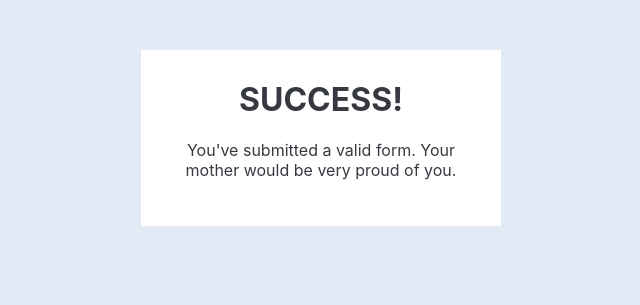
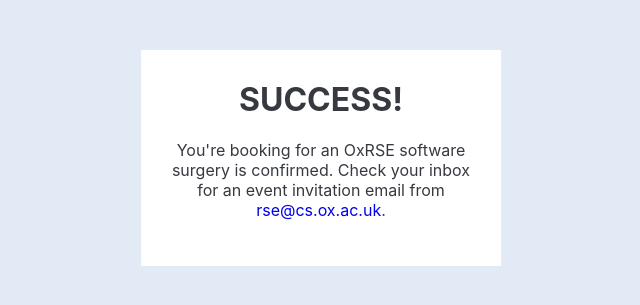
Before and after one commit to martinjrobins/software_surgeries, a Flask app: page /success in a window 1280 px wide. Shown: the top 305 px of the page, without its empty margins (319-959 px from the left). Run offline with Flask 2, Linux system fonts and the light colour scheme; some libraries are stand-ins or nearby versions.

Commit message:
added github integration, improved form and added email conf

```diff
--- a/application.py
+++ b/application.py
@@ -7,10 +7,38 @@
 import flask
 import logging
 import iso8601
+import requests
+import os
 
 from SurgeryForm import SurgeryForm
+from emailInvite import email_invite
 
 logging.basicConfig(filename='booking.log', level=logging.INFO)
+
+
+GITHUB_AUTH_TOKEN = os.environ.get('GITHUB_AUTH_TOKEN')
+GITHUB_API_URL = 'https://api.github.com'
+GITHUB_AUTH_HEADER = {
+    'Content-Type': 'application/json',
+    'Authorization': 'token {}'.format(GITHUB_AUTH_TOKEN)
+}
+GITHUB_OWNER = 'OxfordRSE'
+GITHUB_REPO = 'software-surgeries'
+
+
+def github_post(payload, url):
+    results = requests.post(GITHUB_API_URL + url,
+                            json=payload, headers=GITHUB_AUTH_HEADER)
+    results.raise_for_status()
+    return results.json()
+
+
+def github_get(payload, url):
+    results = requests.get(GITHUB_API_URL + url,
+                           json=payload, headers=GITHUB_AUTH_HEADER)
+    results.raise_for_status()
+    return results.json()
+
 
 SCOPES = [
     'https://www.googleapis.com/auth/calendar.events',
@@ -29,6 +57,21 @@
 app.config.from_pyfile('config.cfg')
 
 
+def get_google_link(title, start_date, end_date, details):
+    """
+    start/end_date = YmdTH00
+    """
+    return ('http: // www.google.com/calendar/render?'
+            'action=TEMPLATE'
+            '&text={}'
+            '&dates={}/{}]'
+            '&details={}'
+            '&location=telecon'
+            '&sf=true&output=xml').format(
+        title, start_date, end_date, details
+    )
+
+
 def get_upcoming_events(service, calenderId):
     logging.debug('Get upcoming events')
     # 'Z' indicates UTC time
@@ -39,21 +82,83 @@
     return events_result.get('items', [])
 
 
-def book_event(service, calender_id, event, name, email, description):
-    logging.debug('Booking event {} {}: {}, {}, {}'.format(
-        event['id'], event['summary'], name, email, description))
+def book_event(service, calender_id, event, form):
+    logging.debug('Booking event {} {} {}'.format(calender_id, event, form))
+
+    start_date = iso8601.parse_date(event['start']['dateTime'])
+    end_date = iso8601.parse_date(event['end']['dateTime'])
+    date_readable = \
+        '{}: {} - {}'.format(
+            start_date.strftime("%A %d. %B %Y"),
+            start_date.strftime("%H:%M"),
+            end_date.strftime("%H:%M")
+        )
+    start_date_googleformat = start_date.strftime("%Y%M%DT%H%M00")
+    end_date_googleformat = end_date.strftime("%Y%M%DT%H%M00")
+
+    markdown = '''
+###### Name
+{}
+###### Affiliation
+{}
+###### Contact email address
+{}
+###### Short description of your software
+{}
+###### How might we be able to help?
+{}
+###### Useful information
+{}
+###### Date
+{}
+'''.format(
+        form.name.data,
+        form.affiliation.data,
+        form.email.data,
+        form.description.data,
+        form.how.data,
+        form.other.data,
+        date_readable,
+    )
 
     body = copy.copy(event)
     body.update({
         "summary": BOOKED_PREFIX + event['summary'],
-        "description": "Name: {}\nEmail: {}\nHow we can help: {}".format(
-            name, email, description
-        )
+        "description": markdown
     })
+
+    logging.debug('updating calender with body: {}'.format(body))
 
     service.events().update(calendarId=calender_id,
                             eventId=event['id'],
                             body=body).execute()
+    url = '/repos/{}/{}/issues'.format(GITHUB_OWNER, GITHUB_REPO)
+    payload = {
+        "title": "{} ({})".format(form.name.data, form.affiliation.data),
+        "body": markdown,
+        "assignees": [
+        ],
+    }
+    logging.debug('github post to url {} with payload {}'.format(url, payload))
+    github_post(payload, url)
+
+    warning = '''
+This is an automated email to confirm your software surgery booking
+
+Do not reply to this email, if you want to email the OxRSE group please use
+rse@cs.ox.ac.uk
+
+'''
+
+    email_invite(to_email=form.email.data,
+                 from_email="oxfordrse@gmail.com",
+                 subject="Software surgery for {} ({})".format(
+                     form.name.data, form.affiliation.data),
+                 location="tbd",
+                 description=warning + markdown,
+                 start=start_date,
+                 end=end_date
+                 )
 
 
 @app.route('/', methods=('GET', 'POST'))
@@ -69,7 +174,7 @@
     potential_events = get_upcoming_events(service, CALENDER_ID)
     events = [e for e in potential_events
               if not e['summary'].startswith(BOOKED_PREFIX)]
-    events = events[:10]
+    events = events[: 10]
 
     form = SurgeryForm()
     choices = []
@@ -89,10 +194,7 @@
         event = [e for e in events if e['id'] == form.date.data][0]
         book_event(service,
                    CALENDER_ID,
-                   event,
-                   form.name.data,
-                   form.email.data,
-                   form.body.data)
+                   event, form)
 
         return flask.redirect(flask.url_for('success'))
 
--- /dev/null
+++ b/emailInvite.py
@@ -0,0 +1,75 @@
+from email.mime.text import MIMEText
+from email.mime.base import MIMEBase
+from email.mime.multipart import MIMEMultipart
+from email import encoders
+import smtplib
+import datetime as dt
+import icalendar
+import logging
+import uuid
+from mailjet_rest import Client
+import os
+
+MAIL_USER = 'ce9728ec796be11ea918e9dfd32652d5'
+MAIL_PASSWORD = os.environ.get('MAIL_PASSWORD')
+MAIL_SERVER = 'in-v3.mailjet.com'
+
+def email_invite(to_email, from_email, subject, location, description, start, end):
+    logging.debug('send email with params {}'.format({
+        "to_email": to_email,
+        "from_email": from_email,
+        "subject": subject,
+        "location": location,
+        "description": description,
+        "start": start,
+        "end": end,
+    }))
+    # Timezone to use for our dates - change as needed
+    cal = icalendar.Calendar()
+    cal.add('prodid', '-//My calendar application//example.com//')
+    cal.add('version', '2.0')
+    cal.add('method', "REQUEST")
+    event = icalendar.Event()
+    event.add('attendee', to_email)
+    event.add('attendee', to_email)
+    event.add('organizer', from_email)
+    event.add('status', "confirmed")
+    event.add('category', "Event")
+    event.add('summary', subject)
+    event.add('description', description)
+    event.add('location', "tbd")
+    event.add('dtstart', start)
+    event.add('dtend', end)
+    event.add('dtstamp', dt.datetime.now())
+    event['uid'] = uuid.uuid1()  # Generate some unique ID
+    event.add('priority', 5)
+    event.add('sequence', 1)
+    event.add('created', dt.datetime.now())
+
+    cal.add_component(event)
+
+    msg = MIMEMultipart("alternative")
+
+    msg["Subject"] = subject
+    msg["From"] = from_email
+    msg["To"] = to_email
+    msg["Content-class"] = "urn:content-classes:calendarmessage"
+
+    msg.attach(MIMEText(description))
+
+    filename = "invite.ics"
+    part = MIMEBase('text', "calendar", method="REQUEST", name=filename)
+    part.set_payload(cal.to_ical())
+    encoders.encode_base64(part)
+    part.add_header('Content-Description', filename)
+    part.add_header("Content-class", "urn:content-classes:calendarmessage")
+    part.add_header("Filename", filename)
+    part.add_header("Path", filename)
+    msg.attach(part)
+
+    server = smtplib.SMTP(MAIL_SERVER, 25)
+    server.starttls()
+    server.ehlo()
+    server.login(MAIL_USER, MAIL_PASSWORD)
+    server.sendmail(msg["From"], [msg["To"]], msg.as_string())
+    server.quit()
--- a/requirements.txt
+++ b/requirements.txt
@@ -7,3 +7,5 @@
 google-auth-oauthlib
 requests
 gunicorn
+icalendar
+mailjet_rest
--- a/templates/success.html
+++ b/templates/success.html
@@ -7,6 +7,7 @@
 {% block content %}
 <div class="success-wrapper">
   <h1>SUCCESS!</h1>
-  <p>You've submitted a valid form. Your mother would be very proud of you.</p>
+  <p>You're booking for an OxRSE software surgery is confirmed. Check your inbox for an
+    event invitation email from <a href="mailto:rse@cs.ox.ac.uk">rse@cs.ox.ac.uk</a>.</p>
 </div>
 {% endblock %}
```
Also changed, not shown: SurgeryForm.py (+28 -10 lines), templates/booking.html (+12 -2 lines), test_email.py (added, +12 -0 lines).
